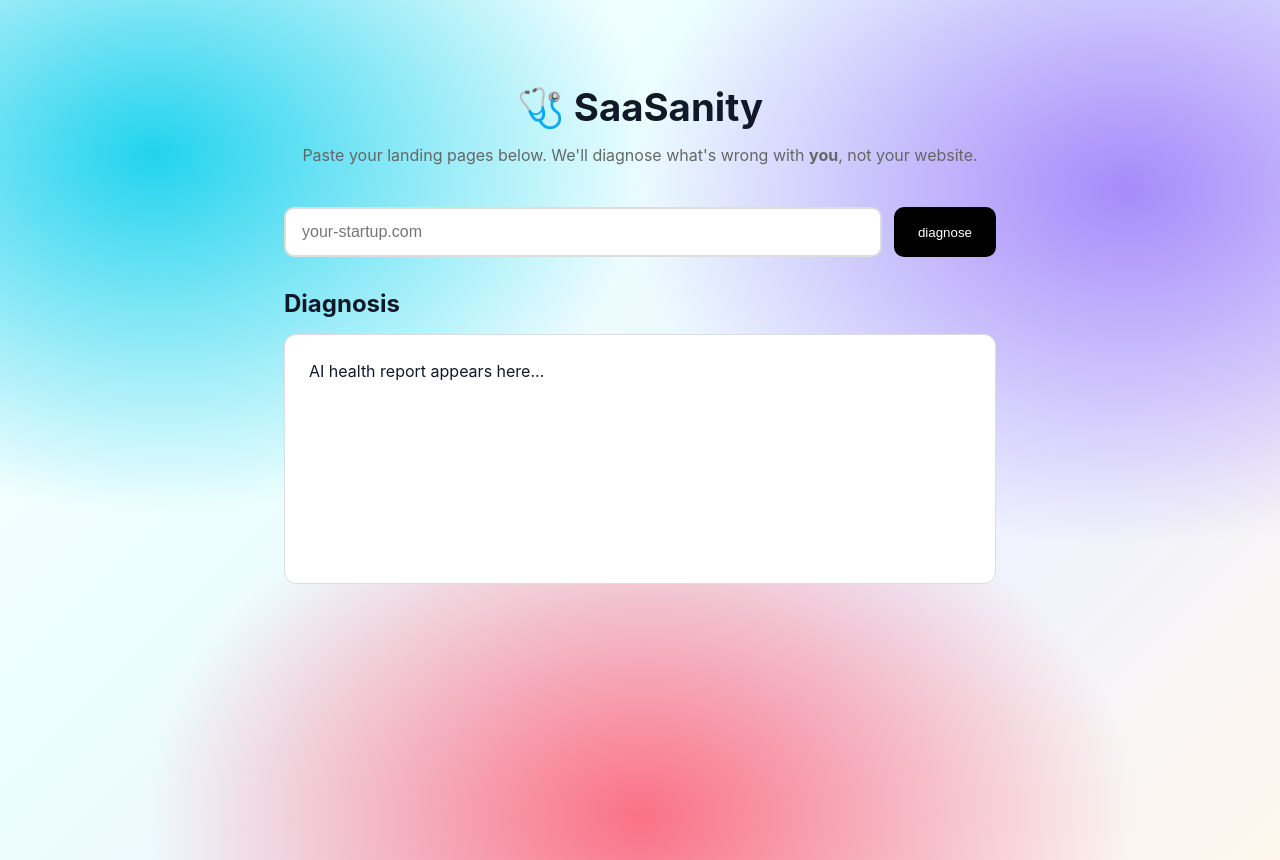
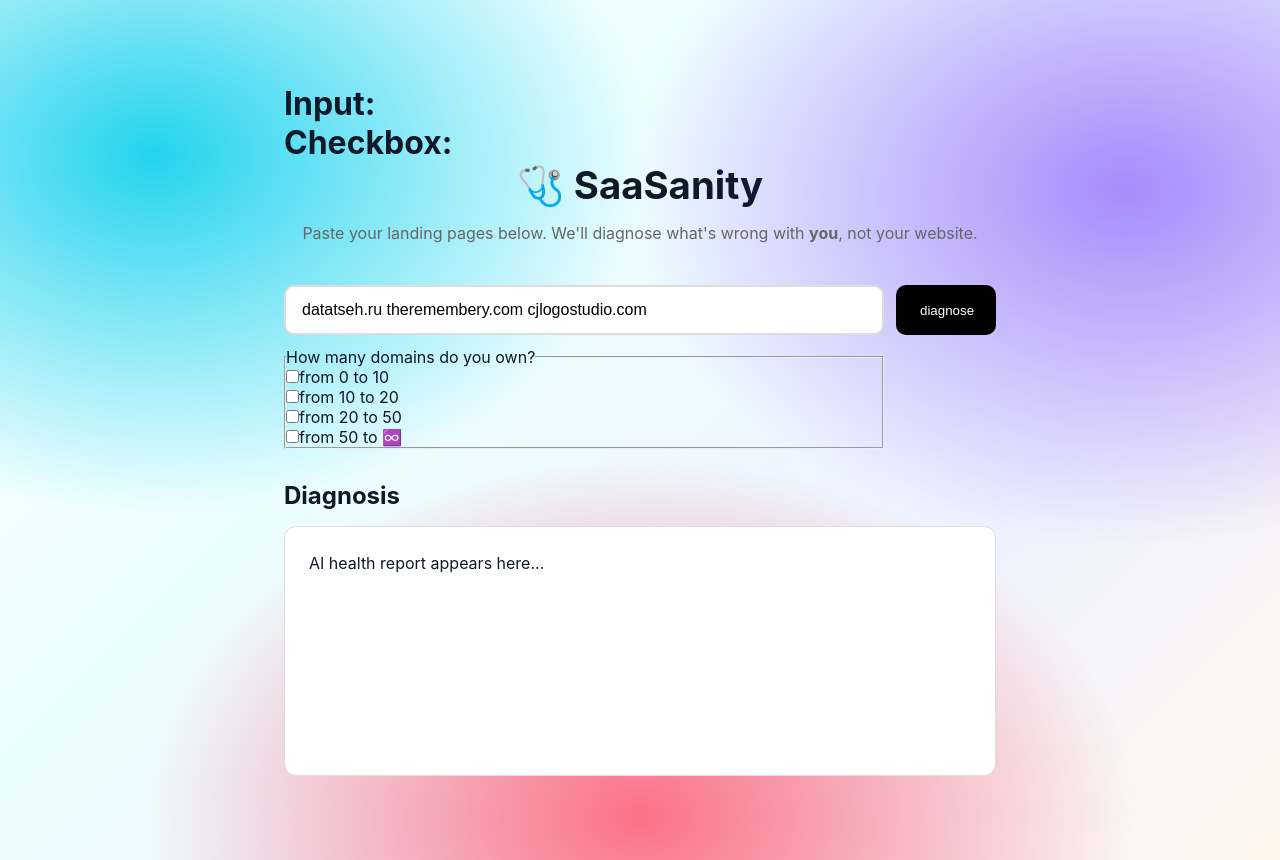
Before and after one commit to SergeyTkachenko-Cj/landing-page-therapist, a React (Create React App) app: page / in a window 1280 px wide. Built offline with nearby package versions, Linux system fonts and the light colour scheme.

Commit message:
Collect domain-count checkboxes via FormData and store them as string[]
Wire checkbox selections into App state with typed useState and update form layout.

```diff
--- a/src/App.css
+++ b/src/App.css
@@ -49,7 +49,8 @@
 }
 
 .input-section {
-  display: flex;
+  display: grid;
+  grid-template-columns: 1fr 100px;
   gap: 12px;
   margin-bottom: 32px;
 }
@@ -134,3 +135,8 @@
   padding: 24px;
   line-height: 1.6;
 }
+
+.checkboxes {
+  display: flex;
+  flex-direction: column;
+}
--- a/src/App.tsx
+++ b/src/App.tsx
@@ -6,12 +6,14 @@
 
 function App() {
   const [inpt, setInpt] = React.useState("");
+  const [box, setBox] = React.useState<string[]>([]);
 
   return (
     <div className="container">
-        <h1>{inpt}</h1>
+        <h1>Input:{inpt}</h1>
+        <h1>Checkbox:{box}</h1>
         <Header />
-        <Form func={setInpt} />
+        <Form func={setInpt} funcTwo={setBox} />
         <Diagnosis />
     </div>
   );
--- a/src/components/Form.tsx
+++ b/src/components/Form.tsx
@@ -1,14 +1,20 @@
 type Func = {
     func: React.Dispatch<React.SetStateAction<string>>;
-}
+    funcTwo: React.Dispatch<React.SetStateAction<string[]>>;
+};
 
 function Form(prop: Func) {
 
-    const {func} = prop;
+    const {func, funcTwo} = prop;
 
     function formSubmit(formData: FormData) {
         const input = formData.get("input");
-        if (typeof(input) === "string") func(input);
+        const boxes = formData.getAll("domains").filter(
+          (value): value is string => typeof value === "string"
+        );
+
+        if (typeof input === "string") func(input);
+        funcTwo(boxes);
     }
 
     return (
@@ -22,8 +28,29 @@
                   name="input"
                   id="input"
                   placeholder="your-startup.com"
+                  defaultValue="datatseh.ru theremembery.com cjlogostudio.com"
               />
               <button>diagnose</button>
+
+              <fieldset className="checkboxes">
+                <legend>How many domains do you own?</legend>
+                <label>
+                    <input type="checkbox" value="from 0 to 10" name="domains" />
+                from 0 to 10
+                </label>
+                <label>
+                    <input type="checkbox" value="from 0 to 10" name="domains" />
+                from 10 to 20
+                </label>
+                <label>
+                    <input type="checkbox" value="from 0 to 10" name="domains" />
+                from 20 to 50
+                </label>
+                <label>
+                    <input type="checkbox" value="from 0 to 10" name="domains" />
+                from 50 to ♾️
+                </label>
+              </fieldset>
             </form>
 
             {/* <section className="diagnose">
```
